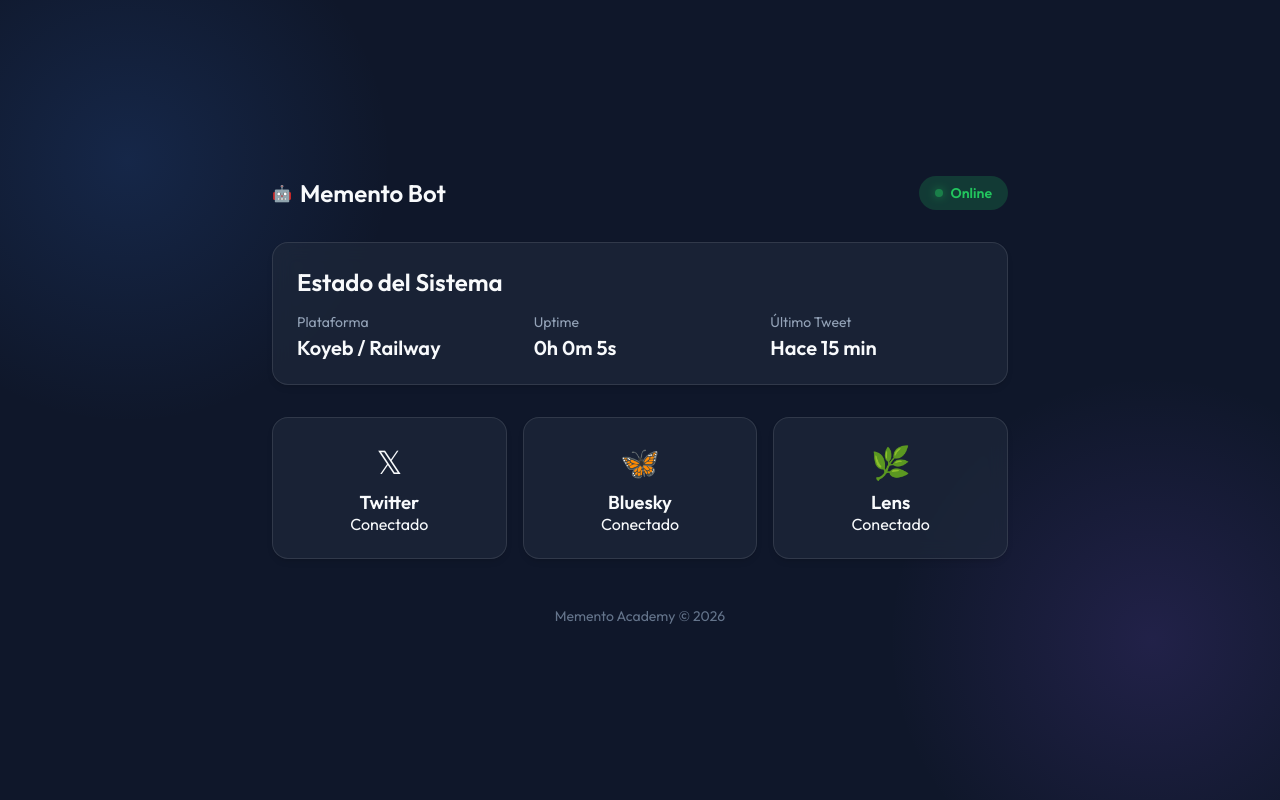
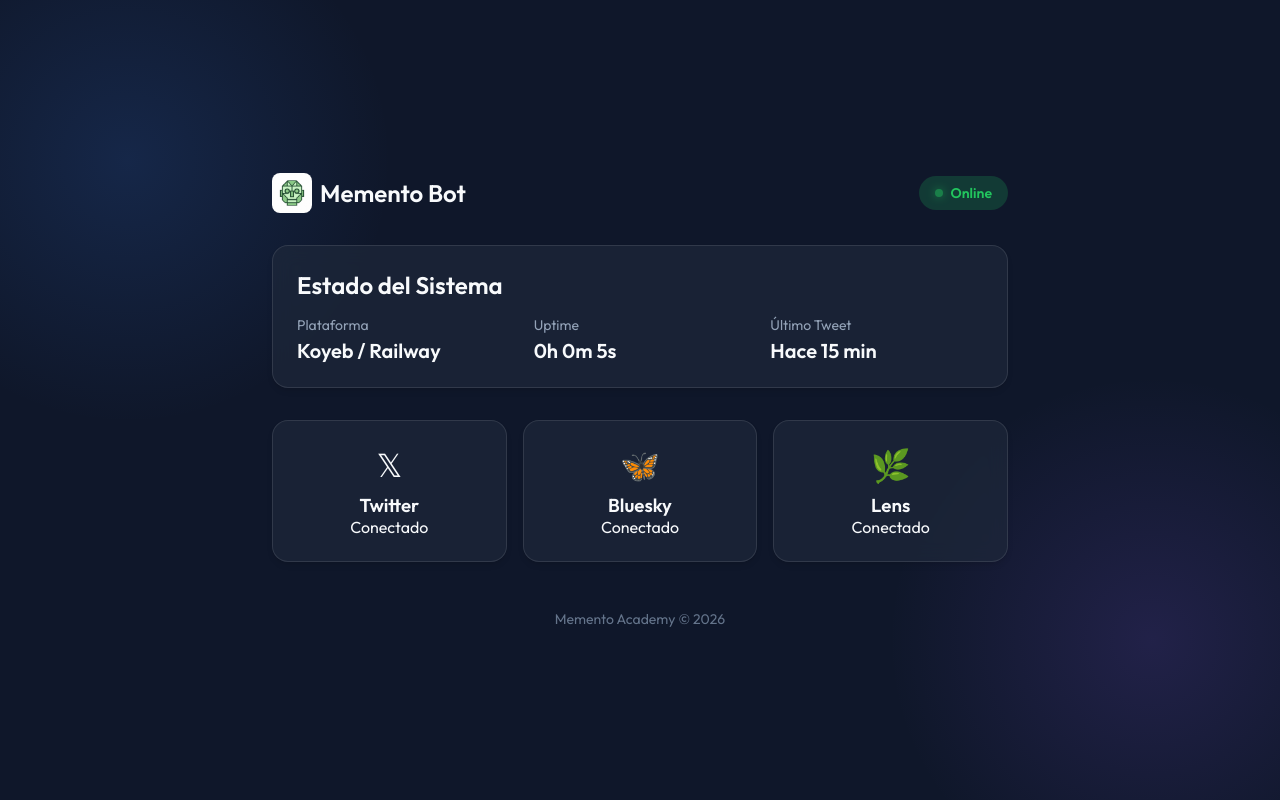
Before and after one commit to CallejaJ/web3-social-scheduler, a website: page public/index.html in a window 1280 px wide. Drawn offline with Linux system fonts and the light colour scheme.

Commit message:
fix: update logo to transparent png

```diff
--- a/public/index.html
+++ b/public/index.html
@@ -9,12 +9,13 @@
       href="https://fonts.googleapis.com/css2?family=Outfit:wght@300;400;600&display=swap"
       rel="stylesheet"
     />
+    <link rel="icon" type="image/png" href="logo.png">
   </head>
   <body>
     <div class="container">
       <header>
         <div class="logo">
-          <span class="emoji">🤖</span>
+          <img src="logo.png" alt="Memento Bot Logo" class="logo-img">
           <h1>Memento Bot</h1>
         </div>
         <div class="status-badge" id="statusBadge">
--- a/public/style.css
+++ b/public/style.css
@@ -51,6 +51,13 @@
   display: flex;
   align-items: center;
   gap: 0.5rem;
+}
+
+.logo-img {
+  height: 40px;
+  width: auto;
+  object-fit: contain;
+  border-radius: 8px; /* Optional: adds subtle curve to corners */
 }
 
 .logo h1 {
```
Also changed, not shown: public/logo.png (added).
